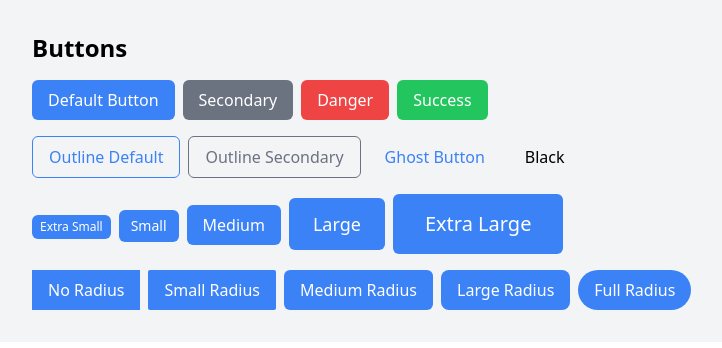
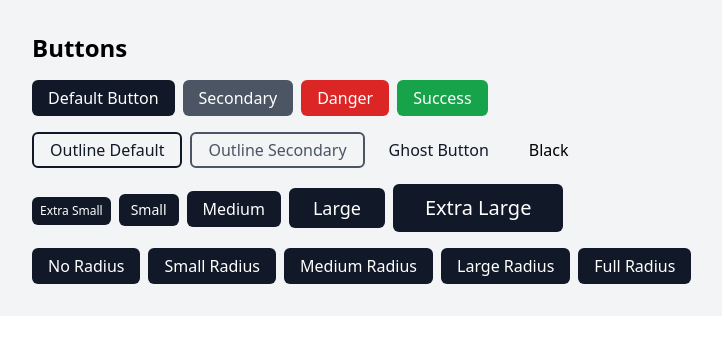
Before and after one commit to imneli/-metamorphosis-ui, a Next.js app: page /components in a window 1280 px wide. Shown: the top 348 px of the page, without its empty margins (0-722 px from the left). Built offline with nearby package versions, Linux system fonts and the light colour scheme.

Commit message:
new colors..

```diff
--- a/src/ui/components/Button.tsx
+++ b/src/ui/components/Button.tsx
@@ -2,122 +2,117 @@ import React, { forwardRef } from 'react';
 import { cva, type VariantProps } from 'class-variance-authority';
 import { cn } from '@/lib/utils';
 
-/**
- * 🚀 Guia de uso do componente
- *
- * Variantes de Cor:
- * - color: 'primary' | 'secondary' | 'danger' | 'success'
- *
- * Estilos de Botão:
- * - variant:
- *   * 'solid' (fundo colorido)
- *   * 'outline' (borda colorida, fundo transparente)
- *   * 'ghost' (apenas texto colorido)
- *
- * Tamanhos Disponíveis:
- * - size:
- *   * 'xs' (extra pequeno)
- *   * 'sm' (pequeno)
- *   * 'md' (médio - padrão)
- *   * 'lg' (grande)
- *   * 'xl' (extra grande)
- *
- * Opções de Radius (Arredondamento):
- * - radius:
- *   * 'none' (sem arredondamento)
- *   * 'sm' (arredondamento pequeno)
- *   * 'md' (arredondamento médio - padrão)
- *   * 'lg' (arredondamento grande)
- *   * 'xl' (arredondamento extra grande)
- *   * 'full' (totalmente arredondado)
- *
- * Propriedades Adicionais:
- * - glassEffect: boolean (efeito de vidro)
- *
- * Exemplos de Uso:
- * <Button>Botão Padrão</Button>
- * <Button color="danger" variant="outline">Botão de Perigo</Button>
- * <Button size="lg" radius="full">Botão Grande Arredondado</Button>
- * <Button glassEffect color="secondary">Botão Vidro</Button>
- *
- * Todos os atributos de botão HTML padrão também são suportados
- * como onClick, disabled, type, etc.
- */
-
-const COLOR_VARIANTS = {
-  primary: {
-    solid: 'bg-blue-500 text-white hover:bg-blue-600 focus:ring-blue-300',
-    outline: 'border border-blue-500 text-blue-500 hover:bg-blue-50 focus:ring-blue-200',
-    ghost: 'text-blue-500 hover:bg-blue-50 focus:ring-blue-200',
-  },
-  secondary: {
-    solid: 'bg-gray-500 text-white hover:bg-gray-600 focus:ring-gray-300',
-    outline: 'border border-gray-500 text-gray-500 hover:bg-gray-50 focus:ring-gray-200',
-    ghost: 'text-gray-500 hover:bg-gray-50 focus:ring-gray-200',
-  },
-  danger: {
-    solid: 'bg-red-500 text-white hover:bg-red-600 focus:ring-red-300',
-    outline: 'border border-red-500 text-red-500 hover:bg-red-50 focus:ring-red-200',
-    ghost: 'text-red-500 hover:bg-red-50 focus:ring-red-200',
-  },
-  success: {
-    solid: 'bg-green-500 text-white hover:bg-green-600 focus:ring-green-300',
-    outline: 'border border-green-500 text-green-500 hover:bg-green-50 focus:ring-green-200',
-    ghost: 'text-green-500 hover:bg-green-50 focus:ring-green-200',
-  },
-  neutral: {
-    solid: 'bg-black text-white hover:bg-black focus:ring-black',
-    outline: 'border border-gray-500 text-gray-500 hover:bg-gray-50 focus:ring-gray-200',
-    ghost: 'text-black hover:bg-black focus:ring-black',
-  }
-};
-
 const buttonVariants = cva(
-  'inline-flex items-center justify-center transition-colors focus:outline-none focus:ring-2 focus:ring-offset-2',
+  'inline-flex items-center justify-center rounded-md text-sm font-medium transition-colors focus-visible:outline-none focus-visible:ring-2 focus-visible:ring-offset-2 disabled:opacity-50 disabled:pointer-events-none',
   {
     variants: {
       variant: {
         solid: '',
-        outline: '',
-        ghost: '',
+        outline: 'border-2',
+        ghost: 'hover:bg-opacity-10',
+        link: 'underline-offset-4 hover:underline',
       },
       color: {
+        default: '',
         primary: '',
         secondary: '',
         danger: '',
         success: '',
+        warning: '',
       },
       size: {
-        xs: 'px-2 py-1 text-xs',
-        sm: 'px-3 py-1.5 text-sm',
-        md: 'px-4 py-2 text-base',
-        lg: 'px-6 py-3 text-lg',
-        xl: 'px-8 py-4 text-xl',
+        xs: 'h-7 px-2 text-xs',
+        sm: 'h-8 px-3 text-sm',
+        md: 'h-9 px-4 text-base',
+        lg: 'h-10 px-6 text-lg',
+        xl: 'h-12 px-8 text-xl',
       },
-      radius: {
-        none: 'rounded-none',
-        sm: 'rounded-sm',
-        md: 'rounded-md',
-        lg: 'rounded-lg',
-        xl: 'rounded-xl',
-        full: 'rounded-full',
-      }
+      fullWidth: {
+        true: 'w-full',
+        false: '',
+      },
     },
     compoundVariants: [
-      ...Object.entries(COLOR_VARIANTS).flatMap(([color, variants]) =>
-        Object.entries(variants).map(([variant, className]) => ({
-          color,
-          variant,
-          className
-        }))
-      )
+      {
+        variant: 'solid',
+        color: 'default',
+        className: 'bg-gray-900 text-white hover:bg-gray-800 focus-visible:ring-gray-700',
+      },
+      {
+        variant: 'solid',
+        color: 'primary',
+        className: 'bg-blue-600 text-white hover:bg-blue-700 focus-visible:ring-blue-500',
+      },
+      {
+        variant: 'solid',
+        color: 'secondary',
+        className: 'bg-gray-600 text-white hover:bg-gray-700 focus-visible:ring-gray-500',
+      },
+      {
+        variant: 'solid',
+        color: 'danger',
+        className: 'bg-red-600 text-white hover:bg-red-700 focus-visible:ring-red-500',
+      },
+      {
+        variant: 'solid',
+        color: 'success',
+        className: 'bg-green-600 text-white hover:bg-green-700 focus-visible:ring-green-500',
+      },
+      {
+        variant: 'solid',
+        color: 'warning',
+        className: 'bg-yellow-500 text-white hover:bg-yellow-600 focus-visible:ring-yellow-400',
+      },
+      {
+        variant: 'outline',
+        color: 'default',
+        className: 'border-gray-900 text-gray-900 hover:bg-gray-100',
+      },
+      {
+        variant: 'outline',
+        color: 'primary',
+        className: 'border-blue-600 text-blue-600 hover:bg-blue-50',
+      },
+        {
+            variant: 'outline',
+            color: 'secondary',
+            className: 'border-gray-600 text-gray-600 hover:bg-gray-100',
+        },
+        {
+            variant: 'outline',
+            color: 'danger',
+            className: 'border-red-600 text-red-600 hover:bg-red-50',
+        },
+        {
+            variant: 'outline',
+            color: 'success',
+            className: 'border-green-600 text-green-600 hover:bg-green-50',
+        },
+        {
+            variant: 'outline',
+            color: 'warning',
+            className: 'border-yellow-500 text-yellow-500 hover:bg-yellow-50',
+        },
+
+
+      {
+        variant: 'ghost',
+        color: 'default',
+        className: 'text-gray-900 hover:bg-gray-100',
+      },
+      {
+        variant: 'ghost',
+        color: 'primary',
+        className: 'text-blue-600 hover:bg-blue-50',
+      },
+
     ],
     defaultVariants: {
       variant: 'solid',
-      color: 'primary',
+      color: 'default',
       size: 'md',
-      radius: 'md'
-    }
+      fullWidth: false,
+    },
   }
 );
 
@@ -125,20 +120,8 @@ interface ButtonProps
   extends React.ButtonHTMLAttributes<HTMLButtonElement>,
     VariantProps<typeof buttonVariants> {
   children: React.ReactNode;
-  glassEffect?: boolean;
+  loading?: boolean;
 }
-
-const GlassWrapper = ({ children, className = '' }) => (
-  <div
-    className={cn(
-      'backdrop-blur-sm bg-white/10 border border-white/20 shadow-lg',
-      'hover:bg-white/20 transition-all duration-300',
-      className
-    )}
-  >
-    {children}
-  </div>
-);
 
 const Button = forwardRef<HTMLButtonElement, ButtonProps>(
   ({
@@ -147,19 +130,49 @@ const Button = forwardRef<HTMLButtonElement, ButtonProps>(
     variant,
     color,
     size,
-    radius,
-    glassEffect,
+    fullWidth,
+    loading,
+    disabled,
     ...props
   }, ref) => {
-    const Comp = 'button';
     return (
-      <Comp
-        className={cn(buttonVariants({ variant, color, size, radius, className }))}
+      <button
+        className={cn(buttonVariants({
+          variant,
+          color,
+          size,
+          fullWidth,
+          className
+        }))}
         ref={ref}
+        disabled={disabled || loading}
         {...props}
       >
-        {children}
-      </Comp>
+        {loading ? (
+          <span className="flex items-center gap-2">
+            <svg
+              className="animate-spin h-4 w-4"
+              fill="none"
+              viewBox="0 0 24 24"
+            >
+              <circle
+                className="opacity-25"
+                cx="12"
+                cy="12"
+                r="10"
+                stroke="currentColor"
+                strokeWidth="4"
+              />
+              <path
+                className="opacity-75"
+                fill="currentColor"
+                d="M4 12a8 8 0 018-8V0C5.373 0 0 5.373 0 12h4z"
+              />
+            </svg>
+            Loading...
+          </span>
+        ) : children}
+      </button>
     );
   }
 );
```
